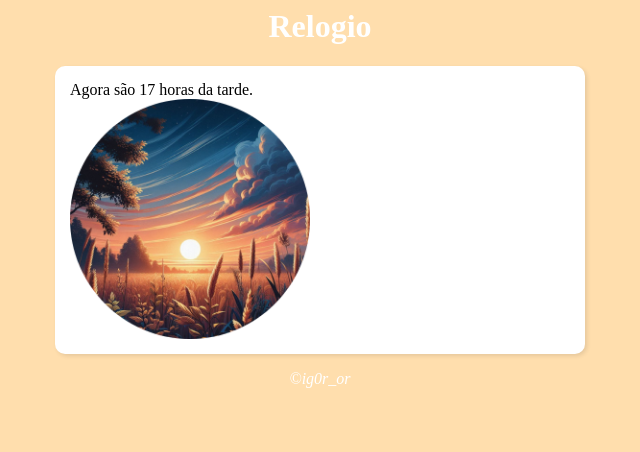
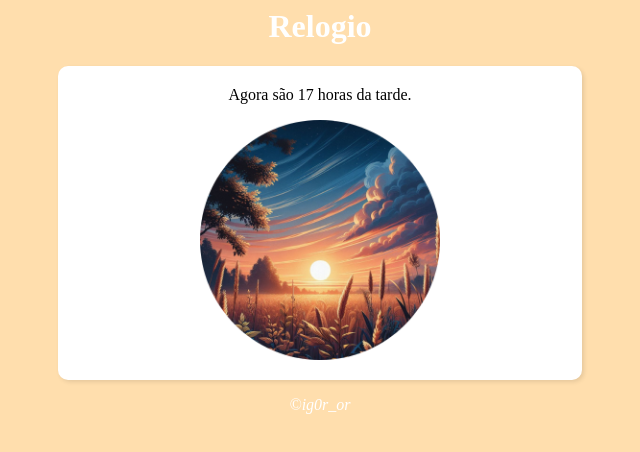
Before and after one commit to Ig0r-or/Univas_projects, a plain HTML site: page JavaScript/Relógio/index.html in a window 1280 px wide. Shown: the whole page, without its empty margins (320-960 px from the left). Drawn offline with Linux system fonts and the light colour scheme; files whose address does not match are found by name.

Commit message:
Update style.css

```diff
--- a/JavaScript/Relógio/style.css
+++ b/JavaScript/Relógio/style.css
@@ -10,10 +10,15 @@ header{
 section{
     background-color: white;
     border-radius: 10px;
-    padding: 15px;
+    padding: 12px;
     width: 500px;
     box-shadow: 2px 2px 4px rgba(0, 0, 0, 0.103);
     margin: auto;
+
+}
+div{
+    text-align: center;
+    padding: 8px;
 }
 
 footer{
```
